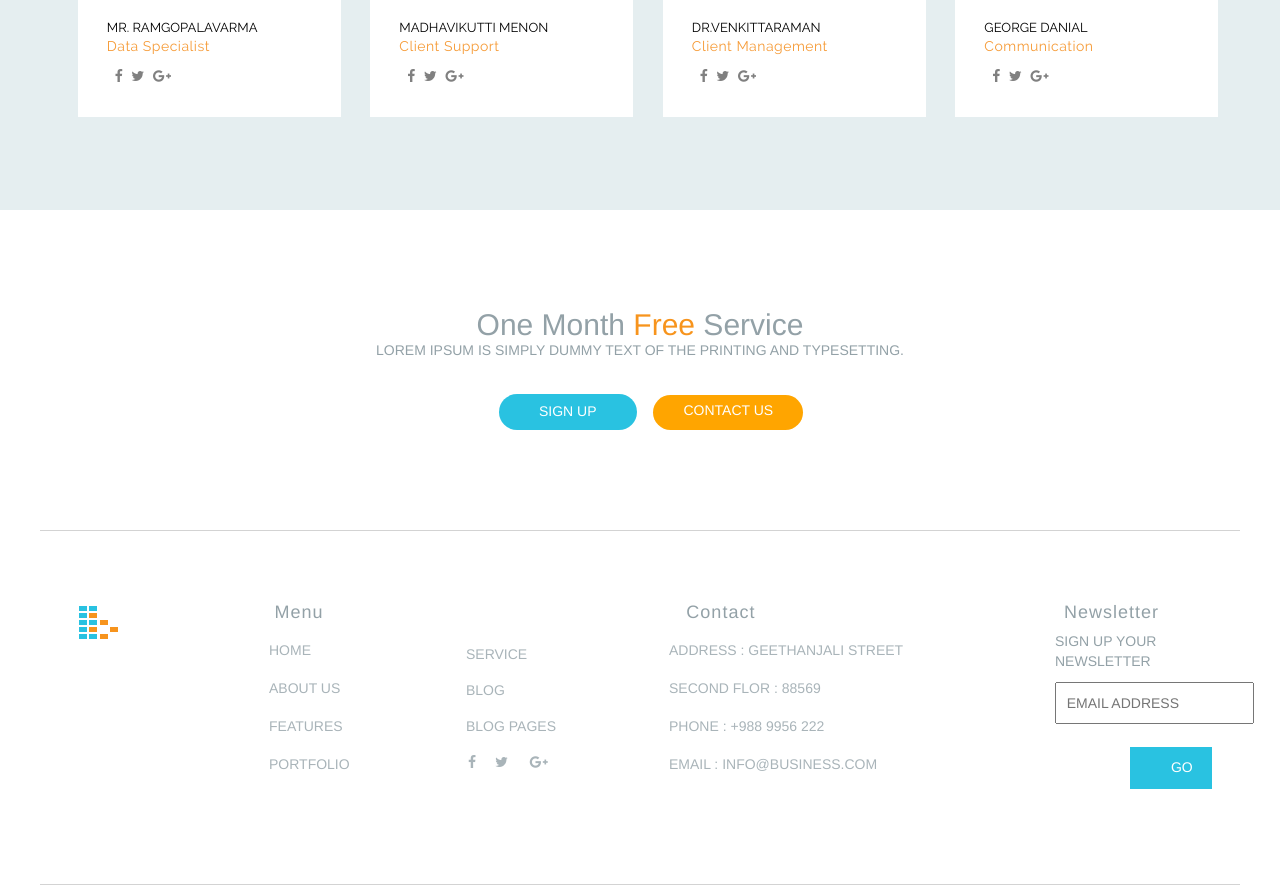
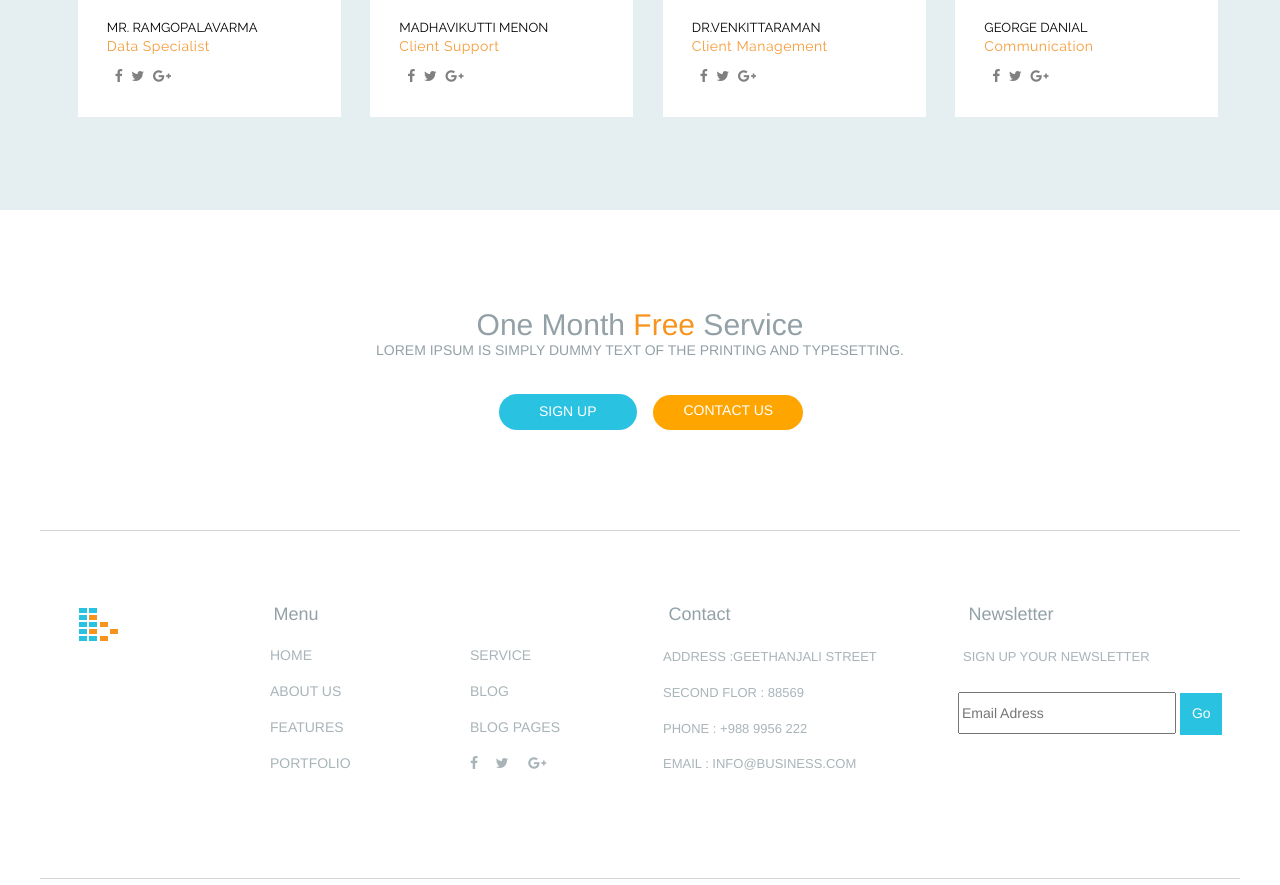
Before and after one commit to lala97/Week04, a plain HTML site: page index.html in a window 1280 px wide. Shown: the part 3862-4747 px from the top of the page. Drawn offline with Linux system fonts and the light colour scheme.

Commit message:
result2Page1

```diff
--- a/assets/sass/style.scss
+++ b/assets/sass/style.scss
@@ -490,9 +490,22 @@ padding-top:2.5px;
     border-top:1px solid lightgray;
 }
 img{
-	padding-top: 5.4em;
-    padding-left: 24px;
+	padding-top: 5.5em;
+    padding-left: 14%;
 }
+
+ h4:first-child{
+ 	padding-left: 5%;
+    margin-top: 74px;
+ }
+  h4:last-child{
+ 	padding-left: 3%;
+ }
+.col-md-3 h4:last-child{
+ 	    padding-left: 1%;
+ }
+
+
 ul {
     list-style-type: none;
     margin: 0;
@@ -502,38 +515,37 @@ ul {
 	a {
     display: block;
     color: #a9b4b9;
-    padding: 9px 14px;
+    padding:12px 50px 4px 15px;
     text-decoration: none;
 	 text-transform: uppercase;
-        i:first-child{
-        	padding-left:2px;
 	}
+
 		i:nth-child(2){
-			padding-left: 15px;
+			padding-left: 13%;
 		}
 		i:last-child{
-			padding-left: 18px;
-		}
+			padding-left: 15%;
 		}
 
 
-    h4{
-    	padding-top: 62px;
-	    margin-left: 5.3%;
-	    letter-spacing: 1px;
-    }
+
+
 
      .menu a{
-     	padding-left: 26px;
-       padding-top: 13px;
+     	padding-left: 23px;
+    padding-top: 14px;
     padding-bottom: 3px;
+    font-size: 13px;
+    padding-right: 1px;
      }
 
     input{
-		height: 42px;
-		width: 199px;
+     width: 15.6em;
+    height: 3em;
+    margin-left: 6%;
     }
-	.go{
+
+	form {
 		button{
 			width: 42px;
 			height: 42px;
--- a/index.html
+++ b/index.html
@@ -37,7 +37,7 @@
 				    <div class="col-md-1">
 				    	<img src="img/logo.png">
 				    </div>
-				    <div class="col-md-9 col-md-offset-2">
+				    <div class="col-md-9 col-md-offset-2 col-sm-9">
 						<ul class="nav nav-pills">
 							<li><a href="#" class="margin">Home</a></li>
 							<li><a href="#">About us</a></li>
@@ -160,7 +160,7 @@
 							<h4>Customers says about us</h4>
 						</div>
 						<div class="col-md-7">
-							<div class="col-md-2 col-xs-4">
+							<div class="col-md-2 col-xs-3">
 								<i class="fa fa-quote-left fa-4x" aria-hidden="true">
 								</i>
 							</div>
@@ -353,7 +353,7 @@
 					</div>
 
 					<div class="row">
-						<div class="col-md-3 col-sm-6 col-xs-6">
+						<div class="col-md-3 col-sm-6 col-xs-12">
 							<div class="column">
 						 		<div class="teamImg">
 							 	  <img src="img/abstract1.jpg" class="img-responsive">
@@ -370,7 +370,7 @@
 							 </div>
 						</div>
 
-						<div class="col-md-3  col-sm-6 col-xs-6">
+						<div class="col-md-3  col-sm-6 col-xs-12">
 							<div class="column">
 						 		<div class="teamImg">
 							 	  <img src="img/abstract1.jpg" class="img-responsive">
@@ -387,7 +387,7 @@
 							 </div>
 						</div>
 
-						<div class="col-md-3 col-sm-6 ">
+						<div class="col-md-3 col-sm-6 col-xs-12">
 							<div class="column">
 						 		<div class="teamImg">
 							 	  <img src="img/abstract1.jpg" class="img-responsive">
@@ -404,7 +404,7 @@
 							 </div>
 						</div>
 
-						<div class="col-md-3 col-sm-6 ">
+						<div class="col-md-3 col-sm-6 col-xs-12">
 							<div class="column">
 						 		<div class="teamImg">
 							 	  <img src="img/abstract1.jpg" class="img-responsive">
@@ -447,14 +447,13 @@
 				 	</div>
 				 	<div class="row">
 
-				 		<div class="col-md-2">
-				 			<img src="img/logo.png">
+				 		<div class="col-md-2 col-sm-2">
+				 			<img src="img/logo.png" class="img-responsive">
 				 		</div>
-
-				 		<div class="col-md-4">
+				 		<div class="col-md-4 col-sm-6">
 				 			<h4>Menu</h4>
-							<div class="col-md-6">
 				 			<div class="row">
+				 				<div class="col-md-6 col-sm-6 ">
 				 					<ul>
 									<li><a href="#">Home</a></li>
 			   						<li><a href="#">about us</a></li>
@@ -462,9 +461,7 @@
 			   						<li><a href="#">portfolio</a></li>
 									</ul>
 				 				</div>
-							</div>
-							<div class="col-md-6">
-								<div class="row menu">
+				 				<div class="col-md-6 col-sm-6">
 				 					<ul>
 									<li><a href="#">service</a></li>
 			   						<li><a href="#">blog</a></li>
@@ -478,29 +475,35 @@
 				 				</div>
 				 			</div>
 				 		</div>
-
-						<div class="col-md-4">
-							<div class="col-md-11 contact">
+				 		<div class="col-md-3 col-sm-6">
 				 			<h4>Contact</h4>
 				 			<div class="row">
+				 				<div class="col-md-11">
+					 				<div class="row menu">
 					 					<ul>
-								<li><a href="#"><span>Address :</span> Geethanjali street</a></li>
+
+					 					<li><a href="#"><span>Address :</span>Geethanjali street</a></li>
 								    	<li><a href="#">Second flor : 88569</a></li>
 										<li><a href="#"><span>Phone :</span> +988 9956 222</a></li>
 										<li><a href="#"><span>Email :</span> info@business.com</a></li>
 										</ul>
 					 				</div>
+
 				 				</div>
 				 			</div>
-				<div class="col-md-2">
+				 		</div>
+				 		<div class="col-md-3 col-sm-6">
 				 			<h4>Newsletter</h4>
-					<p><span>Sign up your newsletter<span></p>
-						<form class="pull-left">
-							<input type="text" placeholder="  EMAIL ADDRESS">
+				 			<div class="row menu">
+				 			   <ul>
+				 				  <li><a href="#">Sign up your newsletter</a></li>
+				 				 </ul>
+				 				  	<form>
+				 				  		<input type="email" placeholder="Email Adress">
+				 				  		 <button>Go</button>
 				 				  	</form>
-						<div class="go pull-right">
-							<button type="button">GO</button>
-						</div>
+
+
 				 			</div>
 				 		</div>
 					</div>
```
Also changed, not shown: assets/css/style.css, 1 other file. Lines whose indentation alone changed are shown as unchanged.
